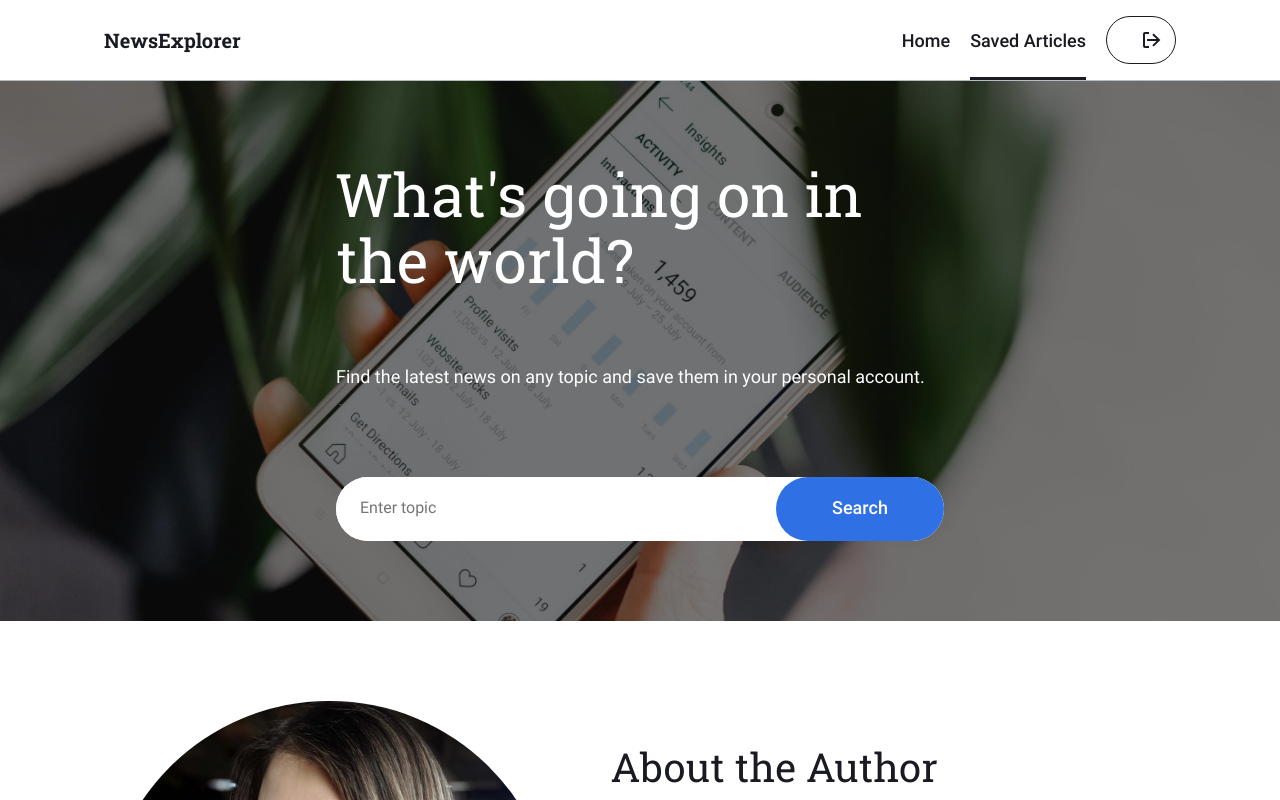
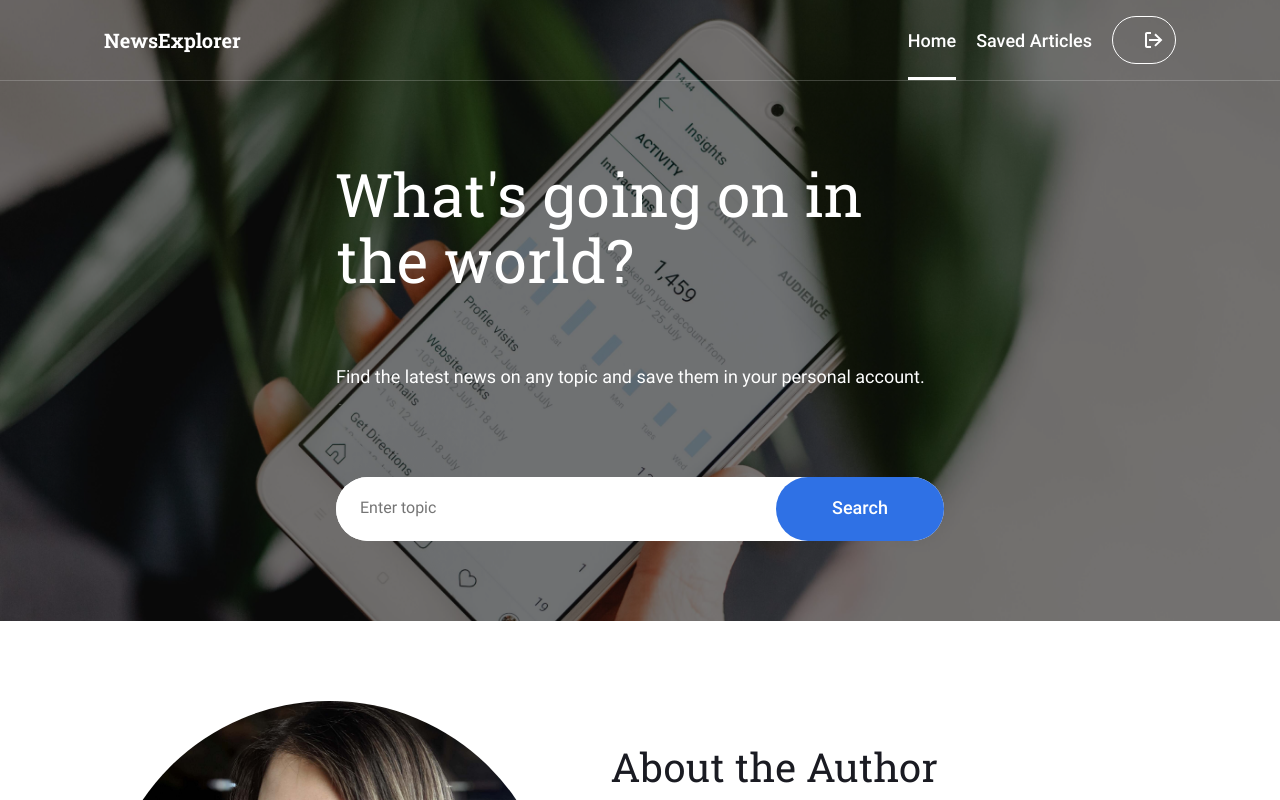
Before and after one commit to momofcats/news-explorer-frontend, a React (Create React App) app: page / in a window 1280 px wide. Shown: the top 800 px of the page. Built offline with nearby package versions, Linux system fonts and the light colour scheme; no server answers; sample sign-in values are in the browser's storage.

Commit message:
fix render of savedNews header

```diff
--- a/src/components/App/App.js
+++ b/src/components/App/App.js
@@ -31,8 +31,7 @@ const App = () => {
   const history = useHistory();
   const [currentUser, setCurrentUser] = useState({});
   const [savedNews, setSavedNews] = useState([]);
-  const [savedArticles, setSavedArticles] = useState([]);
-
+  const [isSendingRequest, setIsSendingRequest] = useState(true);
 
   function handleArticleBookmark(article) {
     const bookmarkedArticle = savedNews.find((i) => i.title === article.title);
@@ -202,32 +201,69 @@ const App = () => {
       mainApi.setToken(jwt);
       setIsLoggedIn(true);
       mainApi
-        .getUser()
-        .then((data) => {
-          setCurrentUser(data);
+        .getAppInfo()
+        .then(([articles, user]) => {
+          setIsSendingRequest(false);
+          setIsLoggedIn(true);
+          const ownersData = articles.filter((i) => i.owner === user._id);
+          setSavedNews(ownersData);
+          setCurrentUser(user);
         })
         .catch(console.log);
     }
+    setIsSendingRequest(false);
   }, [isLoggedIn]);
 
-  useEffect(() => {
-      const jwt = localStorage.getItem("jwt");
-      if (jwt) {
-        mainApi.setToken(jwt);
-        mainApi
-          .getSavedArticles()
-          .then((data) => {
-            const ownersData = data.filter((i) => i.owner === currentUser._id);
-            setSavedNews(ownersData);
-          })
-          .catch(console.log);
-      }
-}, [isLoggedIn, currentUser._id]);
+  // useEffect(() => {
+  //   if(!isLoggedIn) {
+  //     const  jwt = localStorage.getItem("jwt");
+  //     if(jwt) {
+  //       mainApi.setToken(jwt);
+  //         setIsLoggedIn(true);
+  //         setIsSendingRequest(false);
 
+  //     } else {
+  //       setIsSendingRequest(false);
+  //     }
+  //   }
+  // },[isLoggedIn]);
 
+  //   useEffect(() => {
+  //       const jwt = localStorage.getItem("jwt");
+  //       if(jwt) {
+  //         mainApi.setToken(jwt);
 
+  //         mainApi
+  //         .getUser()
+  //         .then((res) => {
+  //           if(res) {
+  //             setIsLoggedIn(true);
+  //             setCurrentUser(res);
 
+  //           }
+  //         })
+  //         .catch(console.log);
+  //       }
+  //   },[]);
 
+  //   useEffect(() => {
+  //         const jwt = localStorage.getItem("jwt");
+  //         if(jwt) {
+  //           mainApi.setToken(jwt);
+  //           mainApi
+  //           .getSavedArticles()
+  //           .then((data) => {
+  //             setIsLoggedIn(true);
+  //             const ownersData = data.filter((i) => i.owner === currentUser._id);
+  //             setSavedNews(ownersData);
+  //           })
+  //           .catch(console.log);
+  //         }
+  // }, []);
+
+  if (isSendingRequest) {
+    return null;
+  }
   return (
     <>
       <CurrentUserContext.Provider value={currentUser}>
@@ -263,18 +299,19 @@ const App = () => {
         </Switch>
       </CurrentUserContext.Provider>
       <Footer />
-      <SignInPopup
+      {isSignInPopUpOpen && <SignInPopup
         onClose={closeAllPopups}
-        isOpen={isSignInPopUpOpen}
+        isOpen={true}
         onSignUpClick={handleSignUpClick}
         onLogin={handleLogin}
-      />
-      <SignUpPopup
+      />}
+
+      {isSignUpPopupOpen && <SignUpPopup
         onClose={closeAllPopups}
-        isOpen={isSignUpPopupOpen}
+        isOpen={true}
         onSignInClick={handleSignInClick}
         onRegister={handleRegister}
-      />
+      />}
       <InfoToolTip
         onClose={closeAllPopups}
         isOpen={isInfoToolTipPopupOpen}
--- a/src/components/Header/Header.js
+++ b/src/components/Header/Header.js
@@ -1,7 +1,7 @@
 import React, { useCallback, useState } from "react";
 import "./Header.css";
 import Nav from "../Nav/Nav";
-function Header({ onSignIn,menuButtonVisible, isLoggedIn }) {
+function Header({ onSignIn, menuButtonVisible, isLoggedIn, onLogOut }) {
   const [expanded, setExpanded] = useState(false);
 
   function toggleMenu() {
@@ -15,16 +15,23 @@ function Header({ onSignIn,menuButtonVisible, isLoggedIn }) {
     <header className={`header ${expanded ? "header_active" : ""}`}>
       <div className="header__wrapper">
         <div className="header__logo">NewsExplorer</div>
-        {menuButtonVisible && <button
+        {menuButtonVisible && (
+          <button
             className={`header__button ${
               expanded
                 ? "header__button_type_expanded"
                 : "header__button_type_closed"
             }`}
             onClick={toggleMenu}
-        ></button>}
+          ></button>
+        )}
       </div>
-      <Nav isOpen={expanded} onSignIn={handleSignIn} isLoggedIn={isLoggedIn}/>
+      <Nav
+        isOpen={expanded}
+        onSignIn={handleSignIn}
+        isLoggedIn={isLoggedIn}
+        onLogOut={onLogOut}
+      />
 
       {expanded && <div className="header__overlay"></div>}
     </header>
--- a/src/components/Main/Main.js
+++ b/src/components/Main/Main.js
@@ -13,19 +13,21 @@ function Main(props) {
     <>
       <section className="main">
         <div className="main__overlay">
-          {props.isLoggedIn ? (
+          {/* {props.isLoggedIn ? (
             <SavedNewsHeader
               isLoggedIn={props.isLoggedIn}
               onSignIn={props.onSignIn}
               menuButtonVisible={props.menuButtonVisible}
               onLogOut={props.onLogOut}
             />
-          ) : (
+          ) : ( */}
             <Header
               onSignIn={props.onSignIn}
               menuButtonVisible={props.menuButtonVisible}
+              isLoggedIn={props.isLoggedIn}
+              onLogOut={props.onLogOut}
             />
-          )}
+          {/* )} */}
           <SearchForm onSearch={props.onSearch} />
         </div>
       </section>
--- a/src/components/Nav/Nav.css
+++ b/src/components/Nav/Nav.css
@@ -47,7 +47,8 @@
 }
 
 .nav__button_type_sign-out {
-  border: 1px solid #1a1b22;
+  border: 1px solid #fff;
+  color: #fff;
   display: flex;
   justify-content: center;
   align-content: center;
--- a/src/components/Nav/Nav.js
+++ b/src/components/Nav/Nav.js
@@ -1,43 +1,40 @@
 import React from "react";
 import { NavLink } from "react-router-dom";
 import "./Nav.css";
-import logout from '../../images/logout.svg';
+import logout from '../../images/logout-light.svg';
 import { CurrentUserContext } from "../../contexts/CurrentUserContext";
 
-function Nav(props) {
-  const handleClick = () =>{
-    props.onLogOut();
-  }
+function Nav({isOpen, isLoggedIn, onLogOut, onSignIn}) {
+
   const currentUser = React.useContext(CurrentUserContext);
   return (
-    <nav className={`nav ${props.isOpen ? "nav_active" : ""}`}>
+    <nav className={`nav ${isOpen ? "nav_active" : ""}`}>
       <NavLink
-        className={`nav__link ${
-          !props.isLoggedIn ? "nav__link_active-light" : ""
-        }`}
+        className="nav__link nav__link_active-light"
+
         to="/"
       >
         Home
       </NavLink>
-      {props.isLoggedIn && (
+      {isLoggedIn && (
         <NavLink
-          className="nav__link nav__link_active-dark"
+          className="nav__link"
           to="/saved-news"
         >
           Saved Articles
         </NavLink>
       )}
-      {!props.isLoggedIn ? (
+      {!isLoggedIn ? (
         <button
           className="nav__button nav__button_type_sign-in"
-          onClick={props.onSignIn}
+          onClick={onSignIn}
         >
           Sign in
         </button>
       ) : (
         <button
           className="nav__button nav__button_type_sign-out"
-          onClick={handleClick}
+          onClick={onLogOut}
         >
           {currentUser.name}<img className="nav__icon" src={logout} alt="icon" />
         </button>
--- a/src/components/ProtectedRoute/ProtectedRoute.js
+++ b/src/components/ProtectedRoute/ProtectedRoute.js
@@ -1,7 +1,10 @@
 import React, { useEffect } from "react";
 import { Route, Redirect } from "react-router-dom";
 
-const ProtectedRoute = ({ component: Component, isLoggedIn, onSignIn, ...props }) => {
+const ProtectedRoute = (props) => {
+	const isLoggedIn = props.isLoggedIn;
+	const onSignIn = props.onSignIn;
+	const Component = props.component;
 	useEffect(() => {
 		if(!isLoggedIn) {
 			onSignIn();
--- a/src/components/SavedNewsHeader/SavedNewsHeader.js
+++ b/src/components/SavedNewsHeader/SavedNewsHeader.js
@@ -8,10 +8,10 @@ function SavedNewsHeader({ onSignIn, menuButtonVisible, isLoggedIn, onLogOut })
     expanded ? setExpanded(false) : setExpanded(true);
   }
 
-  const handleSignIn = useCallback(() => {
-    setExpanded(false);
-    onSignIn();
-  }, [onSignIn]);
+  // const handleSignIn = useCallback(() => {
+  //   setExpanded(false);
+  //   onSignIn();
+  // }, [onSignIn]);
   return (
     <header
       className={`header header_theme_light ${
@@ -31,7 +31,7 @@ function SavedNewsHeader({ onSignIn, menuButtonVisible, isLoggedIn, onLogOut })
           ></button>
         )}
       </div>
-      <Nav isOpen={expanded} onSignIn={handleSignIn} isLoggedIn={isLoggedIn} onLogOut={onLogOut}/>
+      <Nav isOpen={expanded} isLoggedIn={isLoggedIn} onLogOut={onLogOut}/>
       {expanded && <div className="header__overlay"></div>}
     </header>
   );
--- a/src/components/SavedNewsPage/SavedNewsPage.js
+++ b/src/components/SavedNewsPage/SavedNewsPage.js
@@ -8,7 +8,7 @@ function SavedNewsPage(props) {
     <>
       <SavedNewsHeader
         onLogOut={props.onLogOut}
-        onSignIn={props.onSignIn}
+        // onSignIn={props.onSignIn}
         menuButtonVisible={props.menuButtonVisible}
         isLoggedIn={props.isLoggedIn}
       />
--- a/src/components/SignInPopup/SignInPopup.js
+++ b/src/components/SignInPopup/SignInPopup.js
@@ -10,7 +10,6 @@ function SignInPopup(props) {
     values,
     errors,
     isValid,
-    resetForm,
   } = useForm({
     onSubmit: submit,
   });
@@ -20,13 +19,8 @@ function SignInPopup(props) {
     props.onLogin({ email, password });
   }
 
-  function handleClose() {
-    props.onClose();
-    resetForm();
-  }
-
   return (
-    <Popup onClose={handleClose} isOpen={props.isOpen}>
+    <Popup onClose={props.onClose} isOpen={props.isOpen}>
       <form className="form" onSubmit={handleSubmit}>
         <h2 className="form__title">Sign in</h2>
         <label className="form__input-label" htmlFor="email">
--- a/src/utils/MainApi.js
+++ b/src/utils/MainApi.js
@@ -38,6 +38,9 @@ class MainApi {
 		});
 	}
 
+	getAppInfo() {
+		return Promise.all([this.getSavedArticles(), this.getUser()]);
+	}
 	addBookmark(article) {
 
 		return fetch(`${this.options.baseUrl}/articles`, {
```
Also changed, not shown: src/images/logout-light.svg (added). Lines whose indentation alone changed are shown as unchanged.
